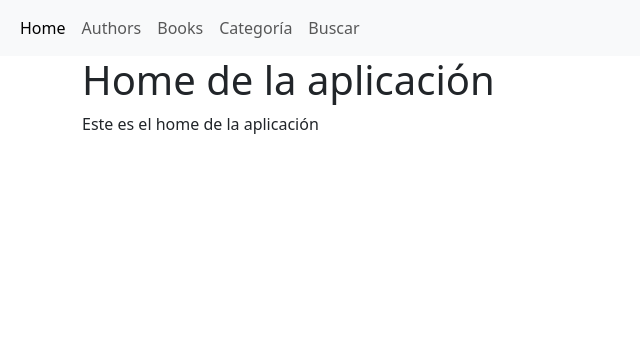
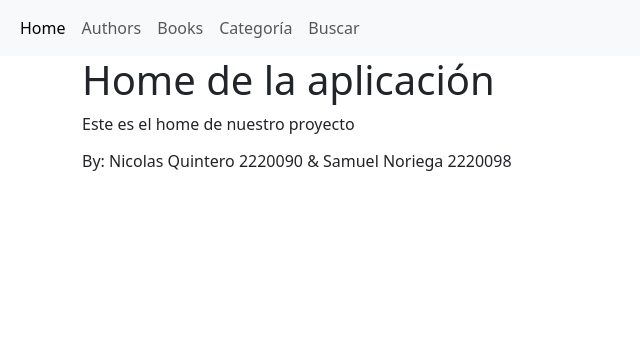
Before and after one commit to samdng/taller2Webdev, a Django app: page / in a window 1280 px wide. Shown: the top 356 px of the page, without its empty margins (0-640 px from the left). Run offline with Django 5.2, Linux system fonts and the light colour scheme.

Commit message:
texto en home

```diff
--- a/mysite/templates/index.html
+++ b/mysite/templates/index.html
@@ -8,6 +8,7 @@
 {% block content %}
     <div class="container">
         <h1>Home de la aplicación</h1>
-        <p>Este es el home de la aplicación</p>
+        <p>Este es el home de nuestro proyecto</p>
+        <h6><a>By: Nicolas Quintero 2220090 & Samuel Noriega 2220098</a></h6>
     </div>
 {% endblock content %}
```
